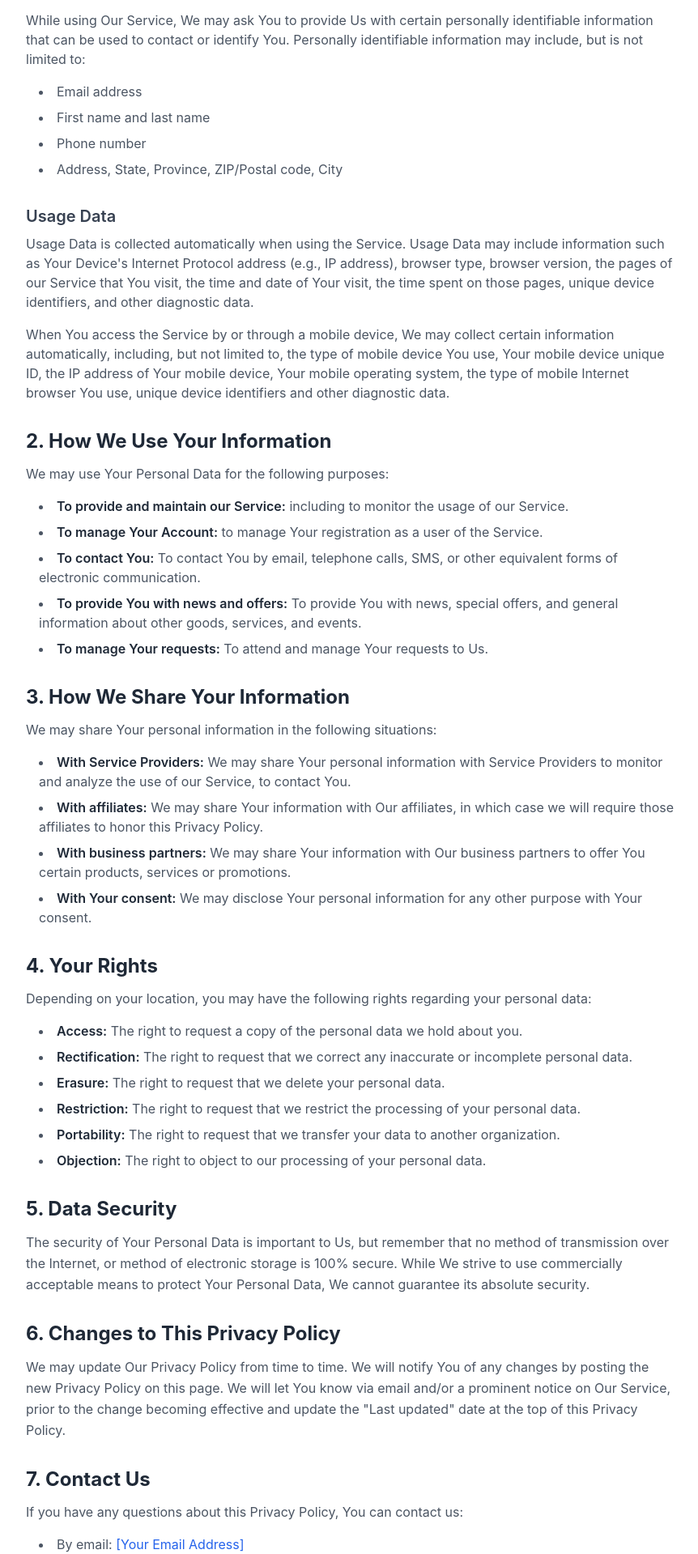
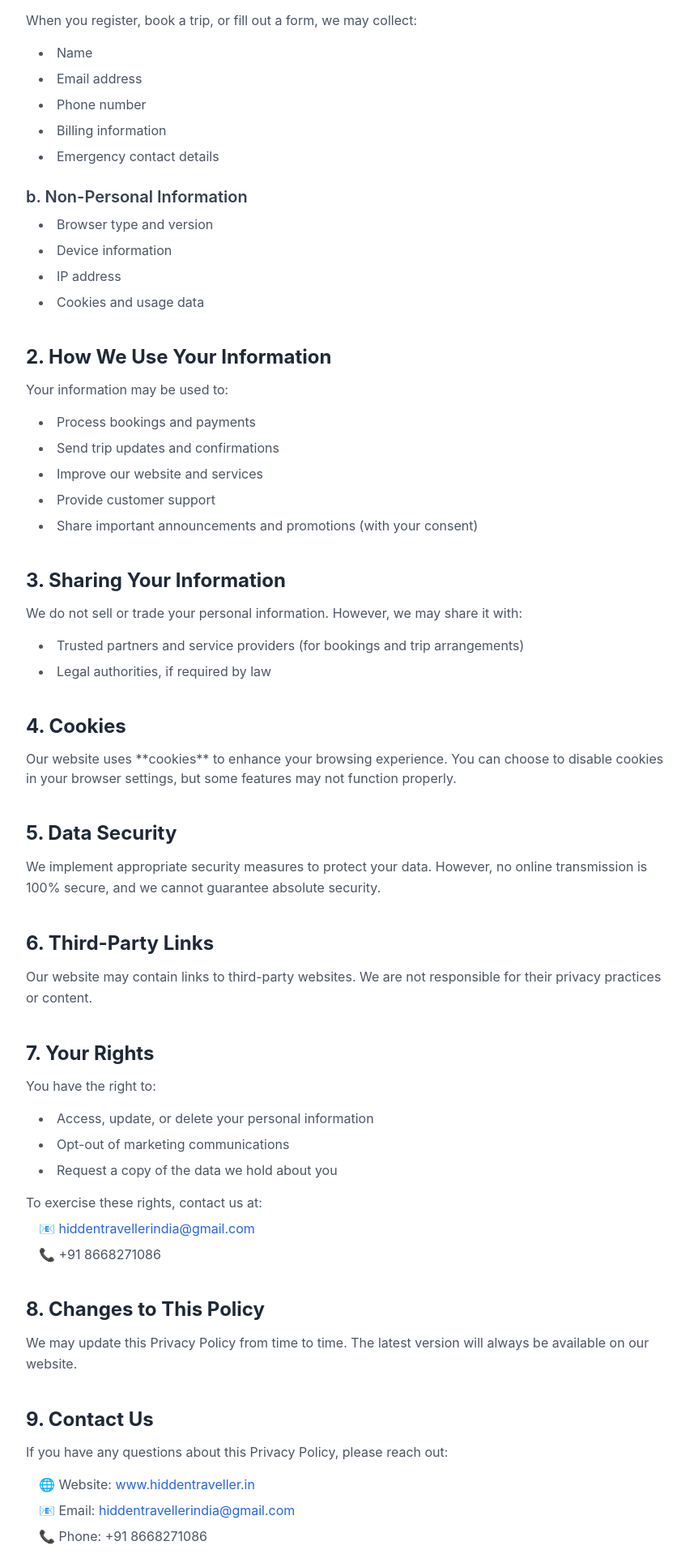
Before and after one commit to hiddentravellerpune/hidden-traveller, a React (Create React App) app: page /privacy-policy in a window 1280 px wide. Shown: the part 501-2420 px from the top of the page at 81% size, without its empty margins (208-1070 px from the left). Built offline with nearby package versions, Linux system fonts and the light colour scheme.

Commit message:
PrivacyPolicyUpdate

```diff
--- a/src/pages/PrivacyPolicyPage.js
+++ b/src/pages/PrivacyPolicyPage.js
@@ -2,8 +2,11 @@ import React from 'react';
 
 const PrivacyPolicy = () => {
     // Customize your company information here
-    const companyName = '[Your Company Name]';
-    const companyEmail = '[Your Email Address]';
+    const companyName = 'Hidden Traveller';
+    const companyEmail = 'hiddentravellerindia@gmail.com';
+    const companyPhone = '+91 8668271086';
+    const companyWebsite = 'www.hiddentraveller.in';
+    const companyContactPage = `mailto:${companyEmail}`; // Using email for contact page link as a fallback/primary
 
     return (
         <div className="bg-gray-100 min-h-screen py-12 px-4 sm:px-6 lg:px-8 font-['Inter']">
@@ -11,81 +14,114 @@ const PrivacyPolicy = () => {
                 <h1 className="text-4xl sm:text-5xl font-extrabold text-center mb-4 text-gray-900">Privacy Policy</h1>
                 <p className="text-center text-gray-500 mb-10 text-sm">Last Updated: October 26, 2023</p>
 
-                <p className="text-gray-600 mb-8 leading-relaxed">This Privacy Policy describes Our policies and procedures on the collection, use, and disclosure of Your information when You use the Service and tells You about Your privacy rights and how the law protects You.</p>
+                <p className="text-gray-600 mb-8 leading-relaxed">
+                    At <strong className="font-semibold text-gray-800">Hidden Traveller</strong>, we value your privacy and are committed to protecting your personal information. This Privacy Policy explains how we collect, use, and safeguard your data when you interact with our website and services.
+                </p>
 
-                <div className="space-y-8">
+                <div className="space-y-10">
+                    {/* 1. Information We Collect */}
                     <div>
                         <h2 className="text-2xl font-bold text-gray-800 mb-3">1. Information We Collect</h2>
-                        <p className="text-gray-600 mb-4">We collect different types of information for various purposes to provide and improve our Service to You.</p>
+                        <p className="text-gray-600 mb-4">We may collect the following types of information:</p>
 
-                        <h3 className="text-xl font-semibold text-gray-700 mb-2">Personal Data</h3>
-                        <p className="text-gray-600 mb-4">While using Our Service, We may ask You to provide Us with certain personally identifiable information that can be used to contact or identify You. Personally identifiable information may include, but is not limited to:</p>
+                        <h3 className="text-xl font-semibold text-gray-700 mb-2">a. Personal Information</h3>
+                        <p className="text-gray-600 mb-4">When you register, book a trip, or fill out a form, we may collect:</p>
                         <ul className="list-disc list-inside space-y-2 pl-4 text-gray-600">
+                            <li>Name</li>
                             <li>Email address</li>
-                            <li>First name and last name</li>
                             <li>Phone number</li>
-                            <li>Address, State, Province, ZIP/Postal code, City</li>
+                            <li>Billing information</li>
+                            <li>Emergency contact details</li>
+                        </ul>
+
+                        <h3 className="text-xl font-semibold text-gray-700 mt-6 mb-2">b. Non-Personal Information</h3>
+                        <ul className="list-disc list-inside space-y-2 pl-4 text-gray-600">
+                            <li>Browser type and version</li>
+                            <li>Device information</li>
+                            <li>IP address</li>
+                            <li>Cookies and usage data</li>
                         </ul>
                     </div>
 
-                    <div>
-                        <h3 className="text-xl font-semibold text-gray-700 mb-2">Usage Data</h3>
-                        <p className="text-gray-600 mb-4">Usage Data is collected automatically when using the Service. Usage Data may include information such as Your Device's Internet Protocol address (e.g., IP address), browser type, browser version, the pages of our Service that You visit, the time and date of Your visit, the time spent on those pages, unique device identifiers, and other diagnostic data.</p>
-                        <p className="text-gray-600">When You access the Service by or through a mobile device, We may collect certain information automatically, including, but not limited to, the type of mobile device You use, Your mobile device unique ID, the IP address of Your mobile device, Your mobile operating system, the type of mobile Internet browser You use, unique device identifiers and other diagnostic data.</p>
-                    </div>
-
+                    {/* 2. How We Use Your Information */}
                     <div>
                         <h2 className="text-2xl font-bold text-gray-800 mb-3">2. How We Use Your Information</h2>
-                        <p className="text-gray-600 mb-4">We may use Your Personal Data for the following purposes:</p>
+                        <p className="text-gray-600 mb-4">Your information may be used to:</p>
                         <ul className="list-disc list-inside space-y-2 pl-4 text-gray-600">
-                            <li><strong className="font-semibold text-gray-800">To provide and maintain our Service:</strong> including to monitor the usage of our Service.</li>
-                            <li><strong className="font-semibold text-gray-800">To manage Your Account:</strong> to manage Your registration as a user of the Service.</li>
-                            <li><strong className="font-semibold text-gray-800">To contact You:</strong> To contact You by email, telephone calls, SMS, or other equivalent forms of electronic communication.</li>
-                            <li><strong className="font-semibold text-gray-800">To provide You with news and offers:</strong> To provide You with news, special offers, and general information about other goods, services, and events.</li>
-                            <li><strong className="font-semibold text-gray-800">To manage Your requests:</strong> To attend and manage Your requests to Us.</li>
+                            <li>Process bookings and payments</li>
+                            <li>Send trip updates and confirmations</li>
+                            <li>Improve our website and services</li>
+                            <li>Provide customer support</li>
+                            <li>Share important announcements and promotions (with your consent)</li>
                         </ul>
                     </div>
 
+                    {/* 3. Sharing Your Information */}
                     <div>
-                        <h2 className="text-2xl font-bold text-gray-800 mb-3">3. How We Share Your Information</h2>
-                        <p className="text-gray-600 mb-4">We may share Your personal information in the following situations:</p>
+                        <h2 className="text-2xl font-bold text-gray-800 mb-3">3. Sharing Your Information</h2>
+                        <p className="text-gray-600 mb-4">We do not sell or trade your personal information. However, we may share it with:</p>
                         <ul className="list-disc list-inside space-y-2 pl-4 text-gray-600">
-                            <li><strong className="font-semibold text-gray-800">With Service Providers:</strong> We may share Your personal information with Service Providers to monitor and analyze the use of our Service, to contact You.</li>
-                            <li><strong className="font-semibold text-gray-800">With affiliates:</strong> We may share Your information with Our affiliates, in which case we will require those affiliates to honor this Privacy Policy.</li>
-                            <li><strong className="font-semibold text-gray-800">With business partners:</strong> We may share Your information with Our business partners to offer You certain products, services or promotions.</li>
-                            <li><strong className="font-semibold text-gray-800">With Your consent:</strong> We may disclose Your personal information for any other purpose with Your consent.</li>
+                            <li>Trusted partners and service providers (for bookings and trip arrangements)</li>
+                            <li>Legal authorities, if required by law</li>
                         </ul>
                     </div>
 
+                    {/* 4. Cookies */}
                     <div>
-                        <h2 className="text-2xl font-bold text-gray-800 mb-3">4. Your Rights</h2>
-                        <p className="text-gray-600 mb-4">Depending on your location, you may have the following rights regarding your personal data:</p>
+                        <h2 className="text-2xl font-bold text-gray-800 mb-3">4. Cookies</h2>
+                        <p className="text-gray-600 mb-4">
+                            Our website uses **cookies** to enhance your browsing experience. You can choose to disable cookies in your browser settings, but some features may not function properly.
+                        </p>
+                    </div>
+
+                    {/* 5. Data Security */}
+                    <div>
+                        <h2 className="text-2xl font-bold text-gray-800 mb-3">5. Data Security</h2>
+                        <p className="text-gray-600 leading-relaxed">
+                            We implement appropriate security measures to protect your data. However, no online transmission is 100% secure, and we cannot guarantee absolute security.
+                        </p>
+                    </div>
+
+                    {/* 6. Third-Party Links */}
+                    <div>
+                        <h2 className="text-2xl font-bold text-gray-800 mb-3">6. Third-Party Links</h2>
+                        <p className="text-gray-600 leading-relaxed">
+                            Our website may contain links to third-party websites. We are not responsible for their privacy practices or content.
+                        </p>
+                    </div>
+
+                    {/* 7. Your Rights */}
+                    <div>
+                        <h2 className="text-2xl font-bold text-gray-800 mb-3">7. Your Rights</h2>
+                        <p className="text-gray-600 mb-4">You have the right to:</p>
                         <ul className="list-disc list-inside space-y-2 pl-4 text-gray-600">
-                            <li><strong className="font-semibold text-gray-800">Access:</strong> The right to request a copy of the personal data we hold about you.</li>
-                            <li><strong className="font-semibold text-gray-800">Rectification:</strong> The right to request that we correct any inaccurate or incomplete personal data.</li>
-                            <li><strong className="font-semibold text-gray-800">Erasure:</strong> The right to request that we delete your personal data.</li>
-                            <li><strong className="font-semibold text-gray-800">Restriction:</strong> The right to request that we restrict the processing of your personal data.</li>
-                            <li><strong className="font-semibold text-gray-800">Portability:</strong> The right to request that we transfer your data to another organization.</li>
-                            <li><strong className="font-semibold text-gray-800">Objection:</strong> The right to object to our processing of your personal data.</li>
+                            <li>Access, update, or delete your personal information</li>
+                            <li>Opt-out of marketing communications</li>
+                            <li>Request a copy of the data we hold about you</li>
+                        </ul>
+                        <p className="text-gray-600 mt-4">To exercise these rights, contact us at:</p>
+                        <ul className="list-none space-y-2 pl-4 text-gray-600 mt-2">
+                            <li>📧 <a href={`mailto:${companyEmail}`} className="text-blue-600 hover:underline">{companyEmail}</a></li>
+                            <li>📞 {companyPhone}</li>
                         </ul>
                     </div>
 
+                    {/* 8. Changes to This Policy */}
                     <div>
-                        <h2 className="text-2xl font-bold text-gray-800 mb-3">5. Data Security</h2>
-                        <p className="text-gray-600 leading-relaxed">The security of Your Personal Data is important to Us, but remember that no method of transmission over the Internet, or method of electronic storage is 100% secure. While We strive to use commercially acceptable means to protect Your Personal Data, We cannot guarantee its absolute security.</p>
+                        <h2 className="text-2xl font-bold text-gray-800 mb-3">8. Changes to This Policy</h2>
+                        <p className="text-gray-600 leading-relaxed">
+                            We may update this Privacy Policy from time to time. The latest version will always be available on our website.
+                        </p>
                     </div>
 
+                    {/* 9. Contact Us */}
                     <div>
-                        <h2 className="text-2xl font-bold text-gray-800 mb-3">6. Changes to This Privacy Policy</h2>
-                        <p className="text-gray-600 leading-relaxed">We may update Our Privacy Policy from time to time. We will notify You of any changes by posting the new Privacy Policy on this page. We will let You know via email and/or a prominent notice on Our Service, prior to the change becoming effective and update the "Last updated" date at the top of this Privacy Policy.</p>
-                    </div>
-
-                    <div>
-                        <h2 className="text-2xl font-bold text-gray-800 mb-3">7. Contact Us</h2>
-                        <p className="text-gray-600 mb-4">If you have any questions about this Privacy Policy, You can contact us:</p>
-                        <ul className="list-disc list-inside space-y-2 pl-4 text-gray-600">
-                            <li>By email: <a href={`mailto:${companyEmail}`} className="text-blue-600 hover:underline">{companyEmail}</a></li>
-                            <li>By visiting this page on our website: <a href="[Your Website Contact Page Here]" className="text-blue-600 hover:underline">[Your Website Contact Page Here]</a></li>
+                        <h2 className="text-2xl font-bold text-gray-800 mb-3">9. Contact Us</h2>
+                        <p className="text-gray-600 mb-4">If you have any questions about this Privacy Policy, please reach out:</p>
+                        <ul className="list-none space-y-2 pl-4 text-gray-600">
+                            <li>🌐 Website: <a href={`https://${companyWebsite}`} target="_blank" rel="noopener noreferrer" className="text-blue-600 hover:underline">{companyWebsite}</a></li>
+                            <li>📧 Email: <a href={`mailto:${companyEmail}`} className="text-blue-600 hover:underline">{companyEmail}</a></li>
+                            <li>📞 Phone: {companyPhone}</li>
                         </ul>
                     </div>
                 </div>
```
